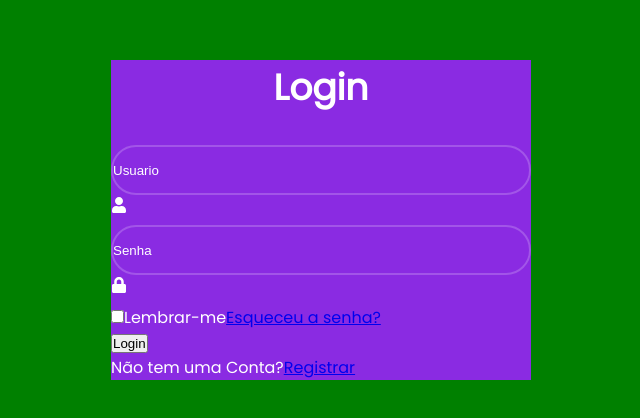
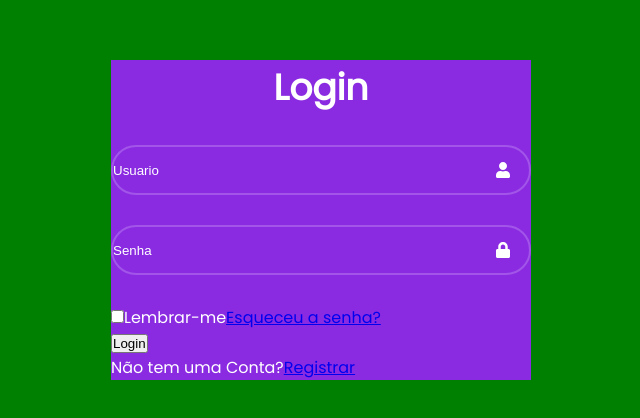
Before and after one commit to DionCstS/cadastro-login, a React (Create React App) app: page / in a window 1280 px wide. Shown: the part 180-598 px from the top of the page, without its empty margins (319-959 px from the left). Built offline with nearby package versions, Linux system fonts and the light colour scheme.

Commit message:
adcionando a classe do icone e ajustando posicioinamento

```diff
--- a/src/Components/LoginForm/LoginForm.css
+++ b/src/Components/LoginForm/LoginForm.css
@@ -30,3 +30,11 @@
 .input-box input::placeholder {
     color: #fff;
 }
+
+.input-box .icon {
+    position: absolute;
+    right: 20px;
+    top: 50%;
+    transform: translateY(-50%);
+    font-size: 16px;
+}
--- a/src/Components/LoginForm/LoginForm.jsx
+++ b/src/Components/LoginForm/LoginForm.jsx
@@ -11,12 +11,12 @@ export const LoginForm = () => {
 
             <div className="input-box">
                 <input type="text" placeholder='Usuario' required/>
-                <FaUser />
+                <FaUser className='icon' />
             </div>
 
             <div className="input-box">
                 <input type="password" placeholder='Senha' required/>
-                <FaLock />
+                <FaLock className='icon'/>
             </div>
 
             <div className="remember-forgot">
```
